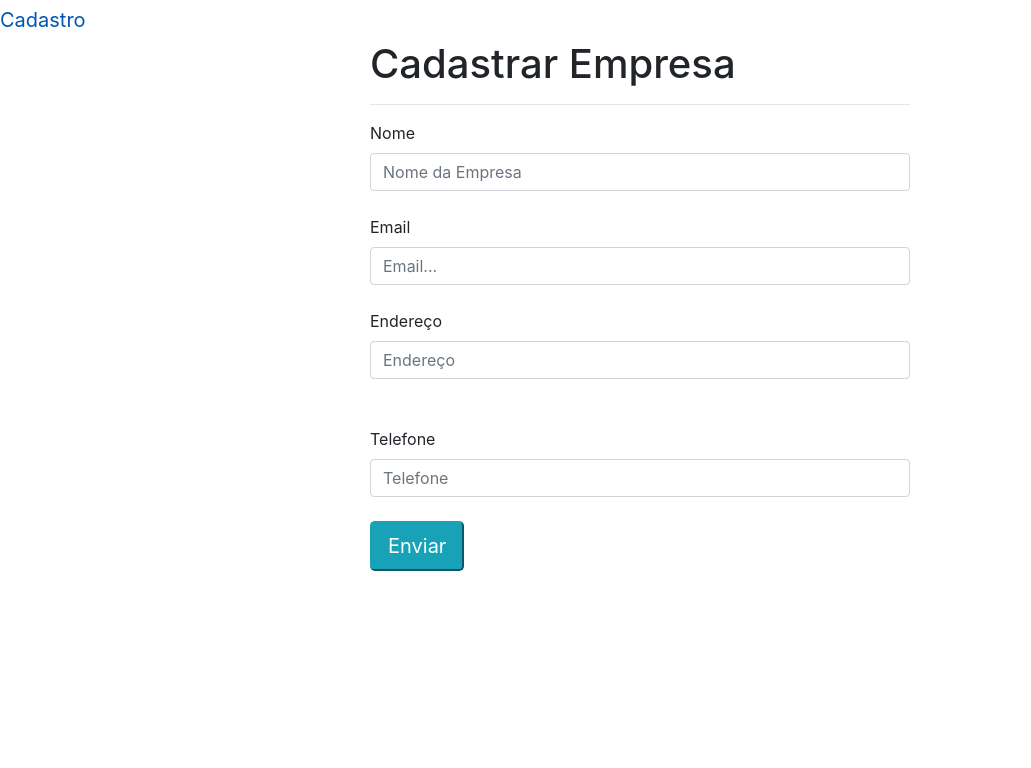
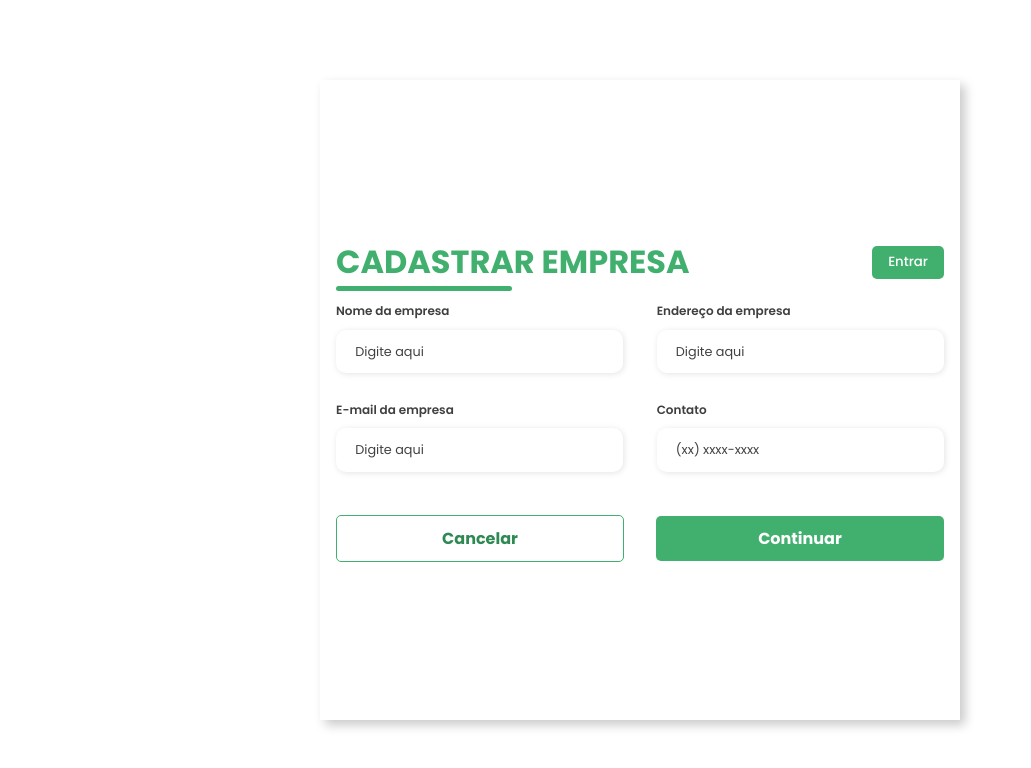
Before and after one commit to marcosantonioh/teste-promoFacil, a Django app: page /promocoes/criar_empresa/ in a window 1280 px wide. Shown: the top 768 px of the page, without its empty margins (0-1031 px from the left). Run offline with Django 5.2, Linux system fonts and the light colour scheme; data comes from the database, SQL or seed files in the repository; both versions use the stored data as it was after the commit.

Commit message:
front-end cadastrar-empresa

```diff
--- a/promocoes/models.py
+++ b/promocoes/models.py
@@ -36,6 +36,11 @@ class Empresa(models.Model):
 	endereco = models.TextField(null=True, blank=True)
 	telefone = models.CharField(max_length = 20, default = "",null=True, blank=True)
 
-
 	def __str__(self):
-		return self.nome_empresa if self.nome_empresa else "Nome não disponível"
+			# Verifique se o nome está vazio. Retorne outra informação se necessário.
+			if self.nome_empresa:
+				return self.nome_empresa
+			elif self.email:
+				return f"Empresa com email: {self.email}"
+			else:
+				return "Empresa sem informações"
--- a/promocoes/templates/cadastroEmpresa.html
+++ b/promocoes/templates/cadastroEmpresa.html
@@ -1,43 +1,124 @@
-{% extends 'base.html' %}
+{% load static %}
 
-{% block titulo %} Cadastro {% endblock %}
+<!DOCTYPE html>
+<html lang="pt-BR">
+<head>
+    <meta charset="UTF-8">
+    <meta name="viewport" content="width=device-width, initial-scale=1.0">
+    <title>PromoFácil - Cadastro</title>
+    <link rel="stylesheet" href="{% static 'css/partials/cadastro/cadastro_empresa.css' %}">
+    <link rel="icon" href="{% static 'img/logo_promo-facil/icone_promo.png' %}" type="image/png">
+    <link href='https://unpkg.com/boxicons@2.1.4/css/boxicons.min.css' rel='stylesheet'>
+</head>
+<body>
 
-{% block conteudo %}
 
-<div class="container">
 
-    <div class="row">
 
-        <div class="col-md-3">
+    <div class="container">
 
+
+    {% if status == '0'%}
+        <div class="alert alert-sucess" role="alert">
+            Cadastro realizado com sucesso.
+        </div>
+    {% endif %}
+
+    {% if status == '1'%}
+        <div class="alert alert-danger" role="alert">
+            Nome e email não podem estar vazio.
+        </div>
+    {% endif %}
+
+    {% if status == '2'%}
+        <div class="alert alert-danger" role="alert">
+            Sua senha deve ter pelo menos 8 caracteres.
+        </div>
+    {% endif %}
+
+    {% if status == '3'%}
+        <div class="alert alert-danger" role="alert">
+            Usuário já existe no sistema.
+        </div>
+    {% endif %}
+
+    {% if status == '4'%}
+        <div class="alert alert-danger" role="alert">
+            Erro interno do sistema.
+        </div>
+    {% endif %}
+
+
+        <div class="form-image">
+            <img src="{% static 'img/cadastro/cadastrar_empresa.svg' %}" alt="">
         </div>
 
-        <div class="col-md">
-            <h1>Cadastrar Empresa</h1>
-            <hr>
+        <div class="form">
 
             <form method="POST" action="{% url 'criar_empresa' %}">
+
                 {% csrf_token %}
-                <label>Nome</label>
-                <input name = "nome_empresa" class="form-control" type="text" placeholder="Nome da Empresa">
-                <br>
 
-                <label>Email</label>
-                <input name="email" class="form-control" type="email" placeholder="Email..." name="email">
-                <br>
-                <label>Endereço</label>
-                <input name = "endereco"class="form-control" type="text" placeholder="Endereço">
-                <br>
-                <br>
-                <label>Telefone</label>
-                <input name = "telefone"class="form-control" type="text" placeholder="Telefone">
-                <br>
-                <input class="bnt btn-info btn-lg" type="submit" value="Enviar">
-                <br>
+                <div class="form-header">
+                    <div class="title">
+                        <h1>CADASTRAR EMPRESA</h1>
+                    </div>
+                    <div class="login-button">
+                        <button><a href="{% url 'home' %}">Entrar</a></button>
+                    </div>
+                </div>
+
+                <div class="input-group">
+                    <div class="input-box">
+                        <label for="nomeEmpresa">Nome da empresa</label>
+                        <input class="form-control" id="nomeEmpresa" type="text" name="nome_empresa" placeholder="Digite aqui" required>
+                    </div>
+
+                    <div class="input-box">
+                        <label for="adressEmpresa">Endereço da empresa</label>
+                        <input class="form-control" id="adressEmpresa" type="text" name="endereco" placeholder="Digite aqui" required>
+                    </div>
+                    <div class="input-box">
+                        <label for="email">E-mail da empresa</label>
+                        <input class="form-control" id="email" type="email" name="email" placeholder="Digite aqui" required>
+                    </div>
+
+                    <div class="input-box">
+                        <label for="number">Contato</label>
+                        <input class="form-control" id="number" type="tel" name = "telefone" placeholder="(xx) xxxx-xxxx" required>
+                    </div>
+{% comment %}
+                    <div class="input-box">
+                        <label for="password">Senha</label>
+                        <input id="password" type="password" name="password" placeholder="Digite sua senha" required>
+                    </div>
+
+
+                    <div class="input-box">
+                        <label for="confirmPassword">Confirme sua Senha</label>
+                        <input id="confirmPassword" type="password" name="confirmPassword" placeholder="Digite sua senha novamente" required>
+                    </div> {% endcomment %}
+
+                </div>
+
+                <div class="botoes">
+                    <div class="continue-button2">
+                        <a href="../../index.html"><button type="button" id="cancelarButton">Cancelar</button></a>
+                    </div>
+                    <div class="continue-button">
+                        <a href="#"><button type="submit" id="continuarButton">Continuar</button></a>
+                    </div>
+                </div>
+
+                {% comment %} <input class="bnt btn-info btn-lg" type="submit" value="Enviar"> {% endcomment %}
+
+
             </form>
         </div>
-        <div class="col-md-3">
-        </div>
     </div>
-</div>
-{% endblock %}
+</body>
+
+
+    <script src="{% static '/js/script.js'%}"></script>
+</body>
+</html>
--- a/promocoes/views.py
+++ b/promocoes/views.py
@@ -36,6 +36,7 @@ def criar_produto(request):
 	produto.save()
 	return render(request, 'cadastroProduto.html')
 
+
 def criar_empresa(request):
 	nome_empresa = request.POST.get("nome_empresa")
 	email = request.POST.get("email")
```
Also changed, not shown: db.sqlite3.
